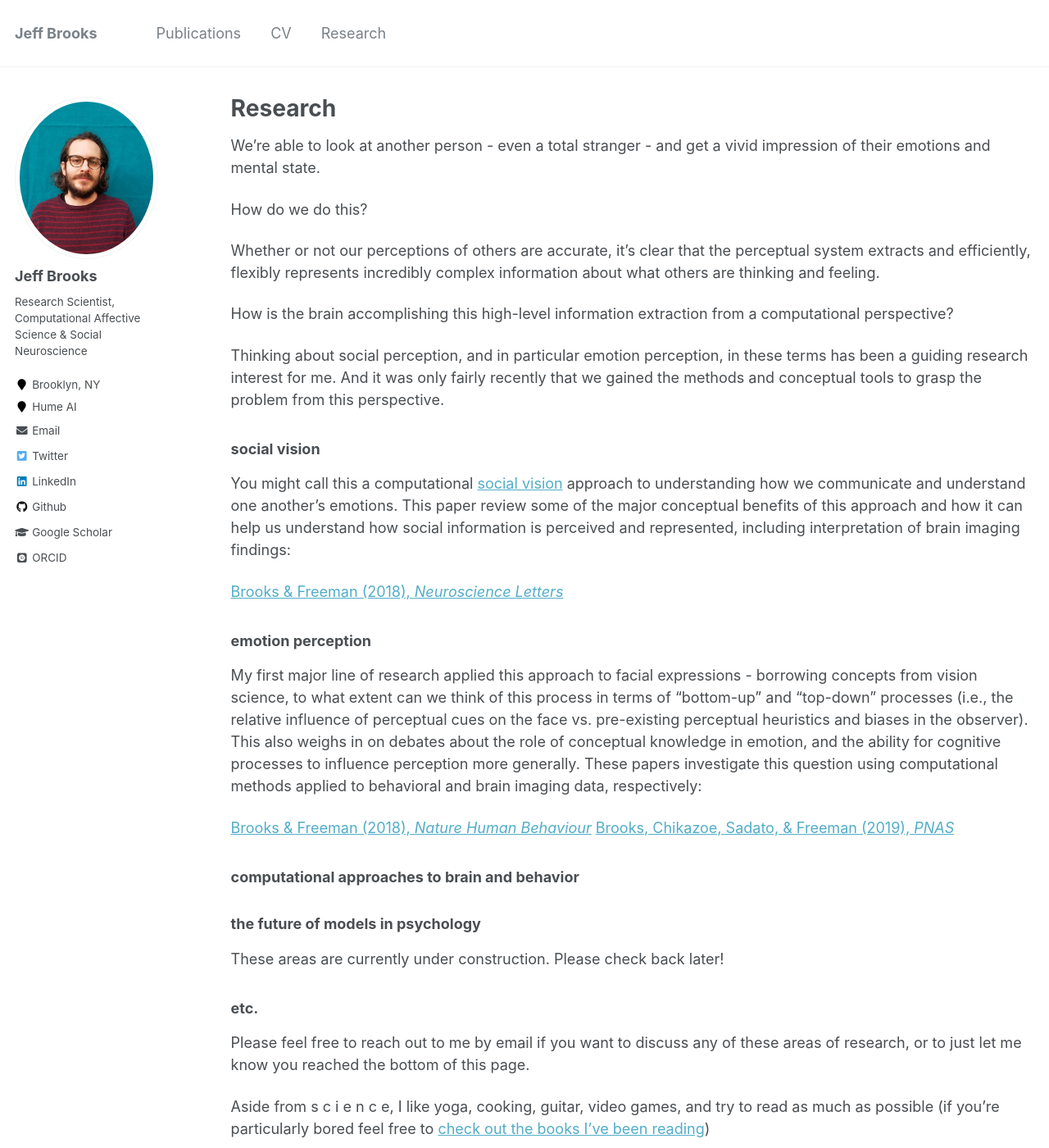
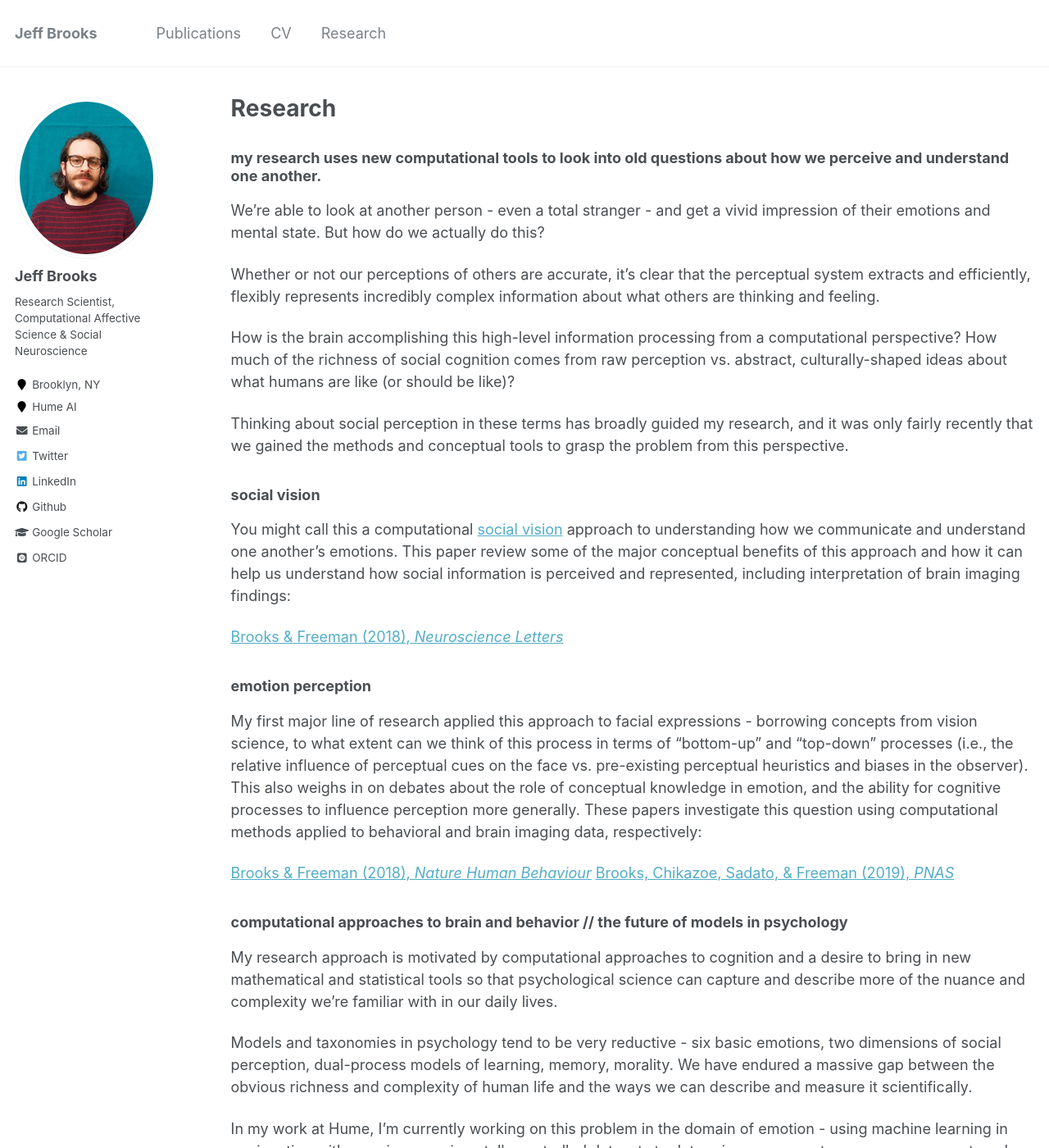
Before and after one commit to jeffreyallenbrooks/jeffreyallenbrooks.github.io, a Jekyll site: the page built from research/research.md, in a window 1280 px wide and 1400 px high. Shown: the whole window at 82% size. Built offline with Jekyll 4.4.1, drawn with Linux system fonts in a browser that asks for light colours; some web fonts are replaced; some of the changed text lies outside the part shown.

Commit message:
big research page update

```diff
--- a/research/research.md
+++ b/research/research.md
@@ -10,15 +10,15 @@ redirect_from:
 
 {% include base_path %}
 
-We’re able to look at another person - even a total stranger - and get a vivid impression of their emotions and mental state.
+### my research uses new computational tools to look into old questions about how we perceive and understand one another.
 
-How do we do this?
+We’re able to look at another person - even a total stranger - and get a vivid impression of their emotions and mental state. But how do we actually do this?
 
 Whether or not our perceptions of others are accurate, it's clear that the perceptual system extracts and efficiently, flexibly represents incredibly complex information about what others are thinking and feeling.
 
-How is the brain accomplishing this high-level information extraction from a computational perspective?
+How is the brain accomplishing this high-level information processing from a computational perspective? How much of the richness of social cognition comes from raw perception vs. abstract, culturally-shaped ideas about what humans are like (or should be like)?
 
-Thinking about social perception, and in particular emotion perception, in these terms has been a guiding research interest for me. And it was only fairly recently that we gained the methods and conceptual tools to grasp the problem from this perspective.
+Thinking about social perception in these terms has broadly guided my research, and it was only fairly recently that we gained the methods and conceptual tools to grasp the problem from this perspective.
 
 ### social vision
 
@@ -35,13 +35,19 @@ My first major line of research applied this approach to facial expressions - bo
 <a href="https://jeffreyallenbrooks.github.io/publications/files/2019_BrooksChikazoeSadatoFreeman_PNAS.pdf">Brooks, Chikazoe, Sadato, & Freeman (2019), *PNAS*</a>
 
 
+### computational approaches to brain and behavior // the future of models in psychology
 
-### computational approaches to brain and behavior
-### the future of models in psychology
+My research approach is motivated by computational approaches to cognition and a desire to bring in new mathematical and statistical tools so that psychological science can capture and describe more of the nuance and complexity we're familiar with in our daily lives.
 
-These areas are currently under construction. Please check back later!
+Models and taxonomies in psychology tend to be very reductive - six basic emotions, two dimensions of social perception, dual-process models of learning, memory, morality. We have endured a massive gap between the obvious richness and complexity of human life and the ways we can describe and measure it scientifically.
+
+In my work at Hume, I'm currently working on this problem in the domain of emotion - using machine learning in conjunction with massive experimentally controlled datasets to determine new ways to measure, represent, and model human emotion, and how these methods can remain sensitive to complex variability between individuals and cultures.
+
+More broadly, we're entering a fascinating new phase of science where unprecedented amounts of data and technological advances in our capability to process and derive insights from huge amounts of data are slowly opening a door on a completely new way to do psychological science, to think about psychological science.
+
+This might mean that psychological science captures more of the truth of how we work, but in order to do this, it might have to use mathematical descriptions that abstract very far away from our daily experience of being human. What will this be like? How can we prepare for it? If today's psychology is classical mechanics, what is psychology's string theory?
 
 ### etc.
 Please feel free to reach out to me by email if you want to discuss any of these areas of research, or to just let me know you reached the bottom of this page.
 
-Aside from s c i e n c e, I like yoga, cooking, guitar, video games, and try to read as much as possible (if you're particularly bored feel free to <a href="https://app.thestorygraph.com/profile/jeffreyallenbrooks">check out the books I've been reading</a>)
+Aside from science I like yoga, cooking, guitar, video games, and try to read as much as possible (if you're particularly bored feel free to <a href="https://app.thestorygraph.com/profile/jeffreyallenbrooks">check out the books I've been reading</a>)
```
